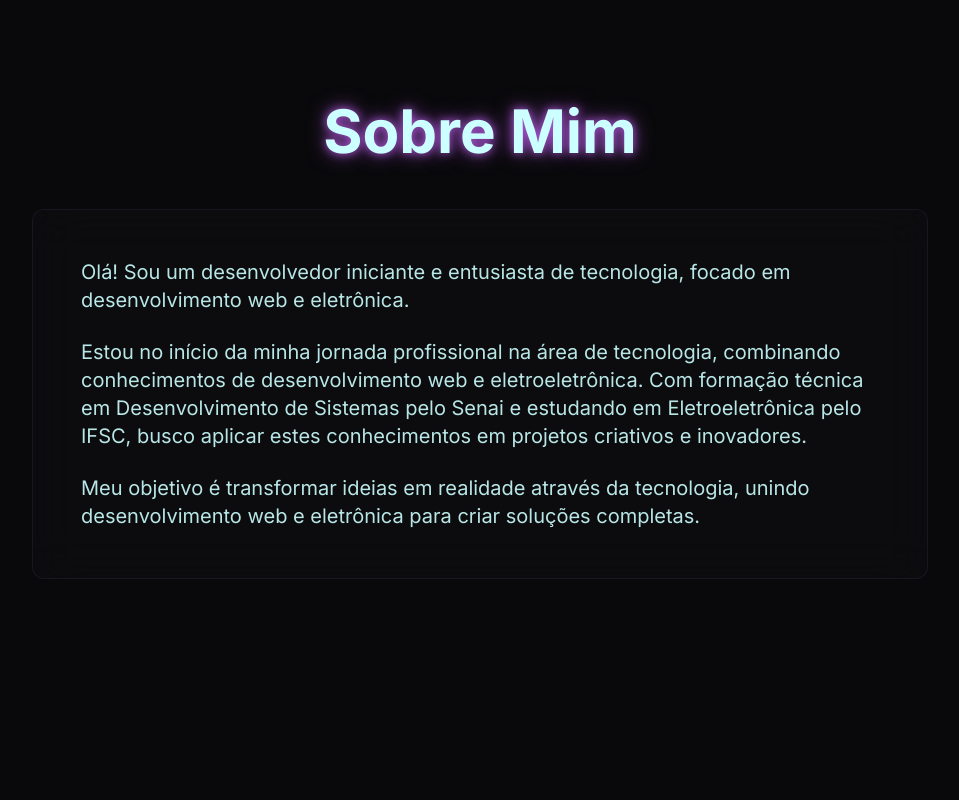
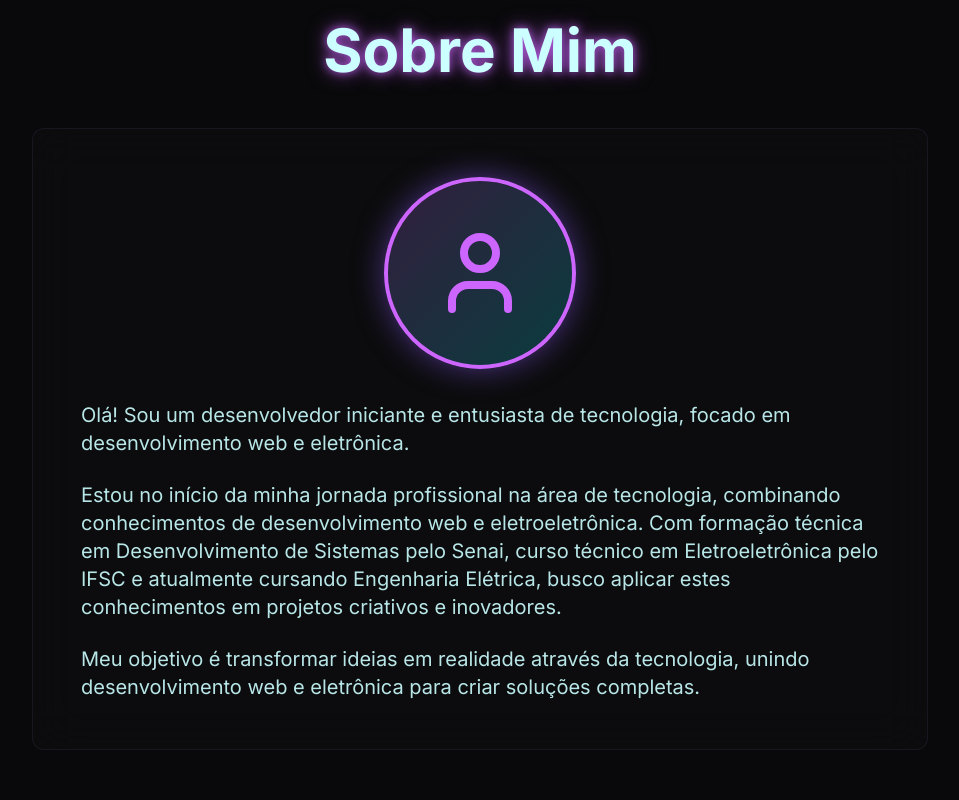
Before and after one commit to Mateus-Zdebski/PortifolioMateus, a React (Vite) app: page / in a window 1280 px wide. Shown: the part 860-1660 px from the top of the page, without its empty margins (160-1119 px from the left). Built offline with nearby package versions, Linux system fonts and the light colour scheme; the HTML template or start-up script is replaced by a standard one.

Commit message:
Add photo and update education

```diff
--- a/src/components/About.tsx
+++ b/src/components/About.tsx
@@ -1,3 +1,5 @@
+import { User } from "lucide-react";
+
 export const About = () => {
   return (
     <section id="about" className="min-h-screen flex items-center justify-center px-4 py-20">
@@ -6,7 +8,18 @@ export const About = () => {
           Sobre Mim
         </h2>
 
-        <div className="glass-card p-8 md:p-12 space-y-6">
+        <div className="glass-card p-8 md:p-12 space-y-8">
+          {/* Profile Image */}
+          <div className="flex justify-center mb-8">
+            <div className="relative w-48 h-48 rounded-full overflow-hidden border-4 border-primary shadow-[0_0_30px_rgba(139,92,246,0.5)] group">
+              <div className="w-full h-full bg-gradient-to-br from-primary/20 to-secondary/20 flex items-center justify-center">
+                <User className="w-24 h-24 text-primary" />
+              </div>
+              <div className="absolute inset-0 bg-gradient-to-t from-primary/30 to-transparent opacity-0 group-hover:opacity-100 transition-opacity" />
+            </div>
+          </div>
+
+          <div className="space-y-6">
             <p className="text-lg md:text-xl text-foreground/90 leading-relaxed">
               Olá! Sou um desenvolvedor iniciante e entusiasta de tecnologia, focado em
               desenvolvimento web e eletrônica.
@@ -15,8 +28,9 @@ export const About = () => {
             <p className="text-lg md:text-xl text-foreground/90 leading-relaxed">
               Estou no início da minha jornada profissional na área de tecnologia, combinando
               conhecimentos de desenvolvimento web e eletroeletrônica. Com formação técnica em
-            Desenvolvimento de Sistemas pelo Senai e estudando em Eletroeletrônica pelo IFSC,
-            busco aplicar estes conhecimentos em projetos criativos e inovadores.
+              Desenvolvimento de Sistemas pelo Senai, curso técnico em Eletroeletrônica pelo IFSC
+              e atualmente cursando Engenharia Elétrica, busco aplicar estes conhecimentos em
+              projetos criativos e inovadores.
             </p>
 
             <p className="text-lg md:text-xl text-foreground/90 leading-relaxed">
@@ -25,6 +39,7 @@ export const About = () => {
             </p>
           </div>
         </div>
+      </div>
     </section>
   );
 };
```
Lines whose indentation alone changed are shown as unchanged.
